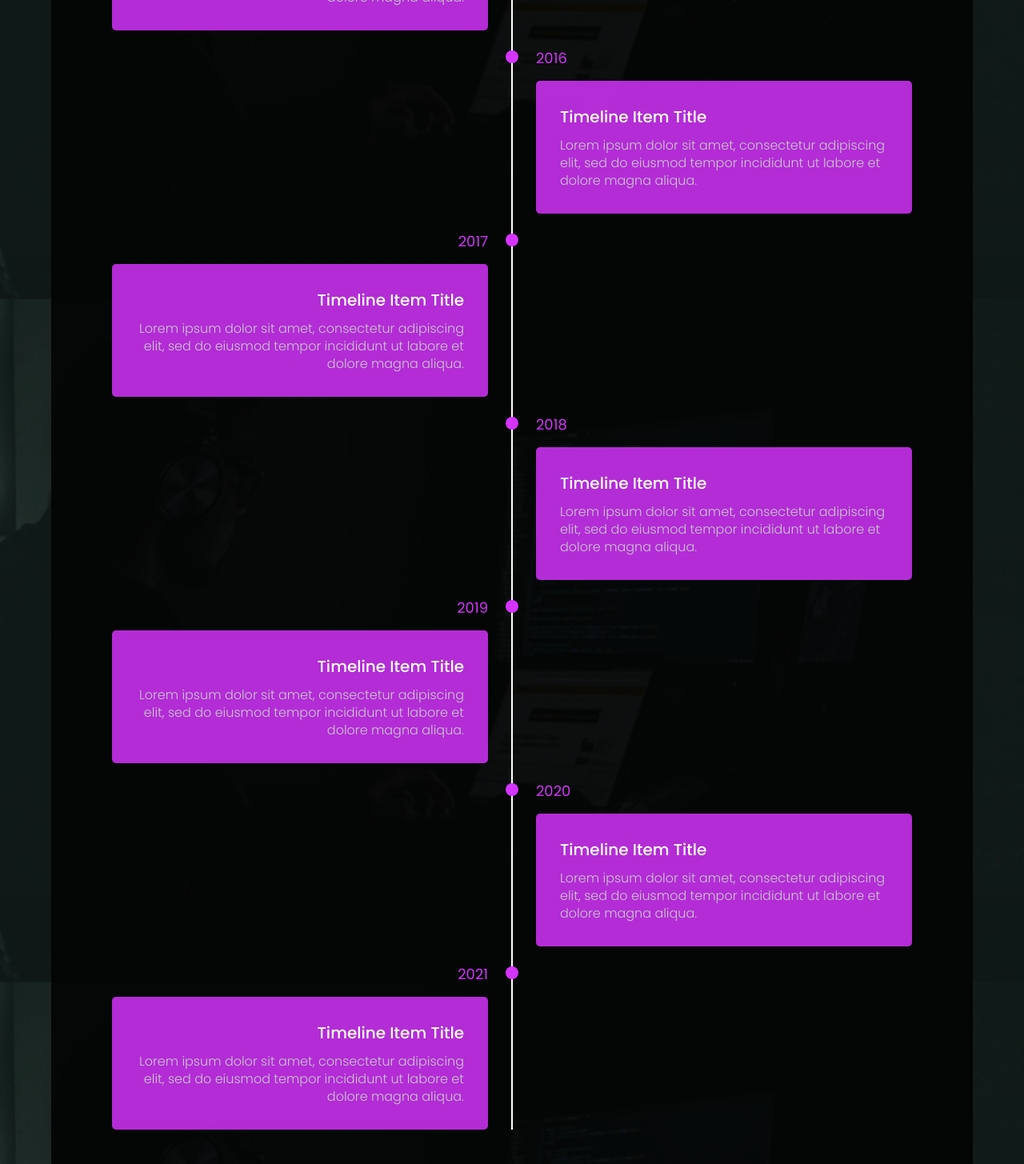
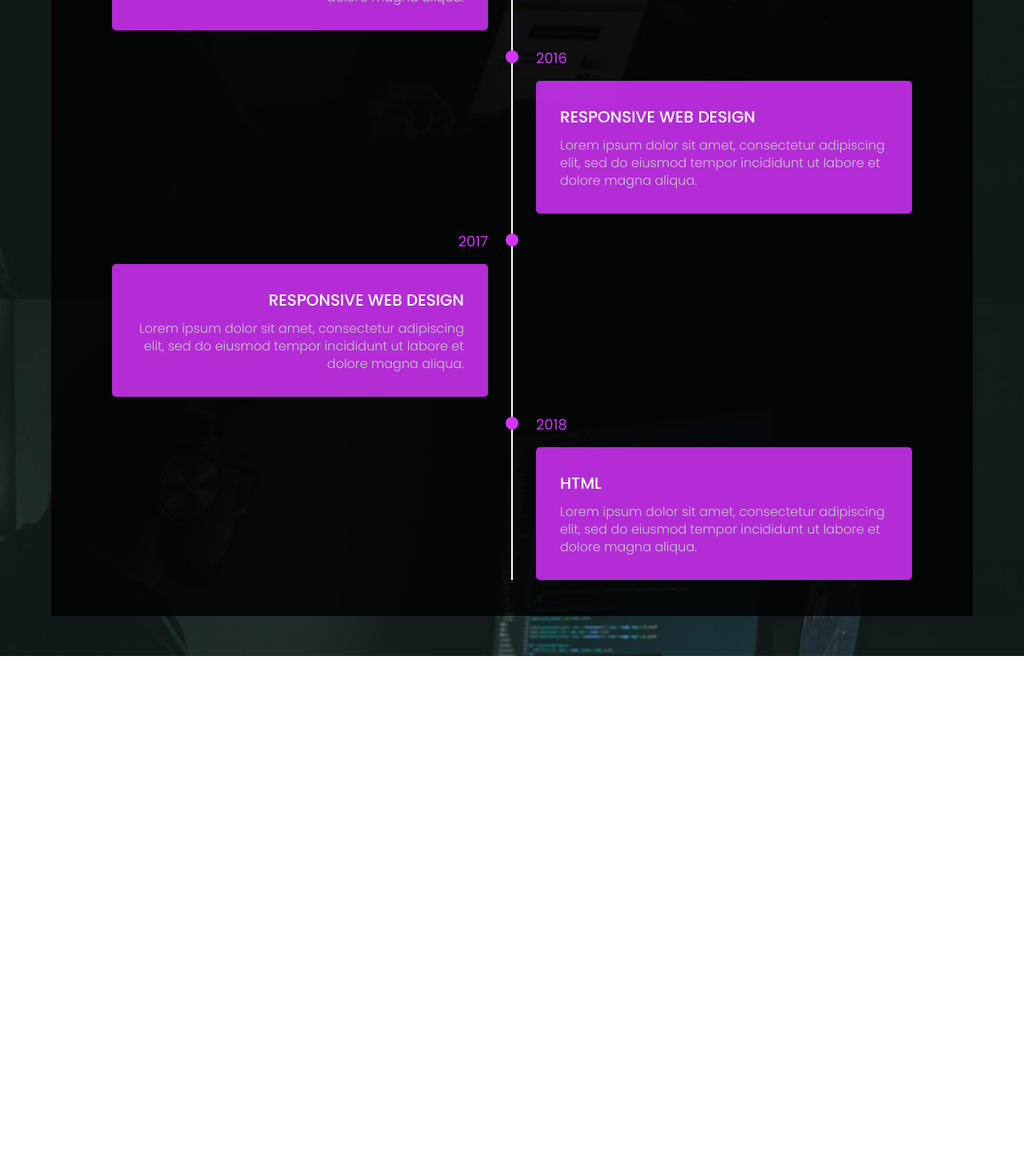
Before and after one commit to kwadwoambitious/My-Portfolio, a React (Create React App) app: page /certificates in a window 1280 px wide. Shown: the part 480-1935 px from the top of the page at 80% size. After the commit the page ends 1300 px from the top, so only its background shows below. Built offline with nearby package versions, Linux system fonts and the light colour scheme.

Commit message:
Made changes to this file

```diff
--- a/src/components/Certificates.js
+++ b/src/components/Certificates.js
@@ -58,7 +58,7 @@ const Certificates = () => {
                 <div class="timeline-dot"></div>
                 <div class="timeline-date">2015</div>
                 <div class="timeline-content">
-                  <h3>timeline item title</h3>
+                  <h3>PROGRAMMING WITH JAVASCRIPT</h3>
                   <p>Lorem ipsum dolor sit amet, consectetur adipiscing elit, sed do eiusmod tempor incididunt ut labore et dolore magna aliqua. </p>
                 </div>
               </div>
@@ -66,7 +66,7 @@ const Certificates = () => {
                 <div class="timeline-dot"></div>
                 <div class="timeline-date">2016</div>
                 <div class="timeline-content">
-                  <h3>timeline item title</h3>
+                  <h3>RESPONSIVE WEB DESIGN</h3>
                   <p>Lorem ipsum dolor sit amet, consectetur adipiscing elit, sed do eiusmod tempor incididunt ut labore et dolore magna aliqua. </p>
                 </div>
               </div>
@@ -74,7 +74,7 @@ const Certificates = () => {
                 <div class="timeline-dot"></div>
                 <div class="timeline-date">2017</div>
                 <div class="timeline-content">
-                  <h3>timeline item title</h3>
+                  <h3>RESPONSIVE WEB DESIGN</h3>
                   <p>Lorem ipsum dolor sit amet, consectetur adipiscing elit, sed do eiusmod tempor incididunt ut labore et dolore magna aliqua. </p>
                 </div>
               </div>
@@ -82,31 +82,7 @@ const Certificates = () => {
                 <div class="timeline-dot"></div>
                 <div class="timeline-date">2018</div>
                 <div class="timeline-content">
-                  <h3>timeline item title</h3>
-                  <p>Lorem ipsum dolor sit amet, consectetur adipiscing elit, sed do eiusmod tempor incididunt ut labore et dolore magna aliqua. </p>
-                </div>
-              </div>
-              <div class="timeline-item">
-                <div class="timeline-dot"></div>
-                <div class="timeline-date">2019</div>
-                <div class="timeline-content">
-                  <h3>timeline item title</h3>
-                  <p>Lorem ipsum dolor sit amet, consectetur adipiscing elit, sed do eiusmod tempor incididunt ut labore et dolore magna aliqua. </p>
-                </div>
-              </div>
-              <div class="timeline-item">
-                <div class="timeline-dot"></div>
-                <div class="timeline-date">2020</div>
-                <div class="timeline-content">
-                  <h3>timeline item title</h3>
-                  <p>Lorem ipsum dolor sit amet, consectetur adipiscing elit, sed do eiusmod tempor incididunt ut labore et dolore magna aliqua. </p>
-                </div>
-              </div>
-              <div class="timeline-item">
-                <div class="timeline-dot"></div>
-                <div class="timeline-date">2021</div>
-                <div class="timeline-content">
-                  <h3>timeline item title</h3>
+                  <h3>HTML</h3>
                   <p>Lorem ipsum dolor sit amet, consectetur adipiscing elit, sed do eiusmod tempor incididunt ut labore et dolore magna aliqua. </p>
                 </div>
               </div>
```
